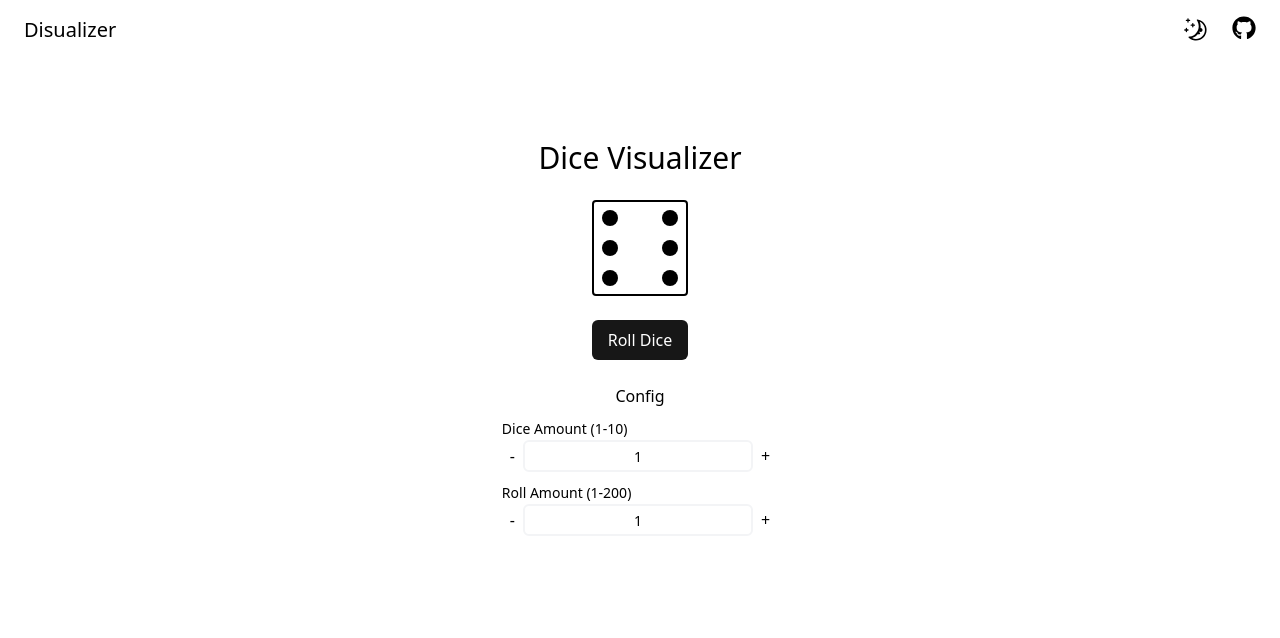
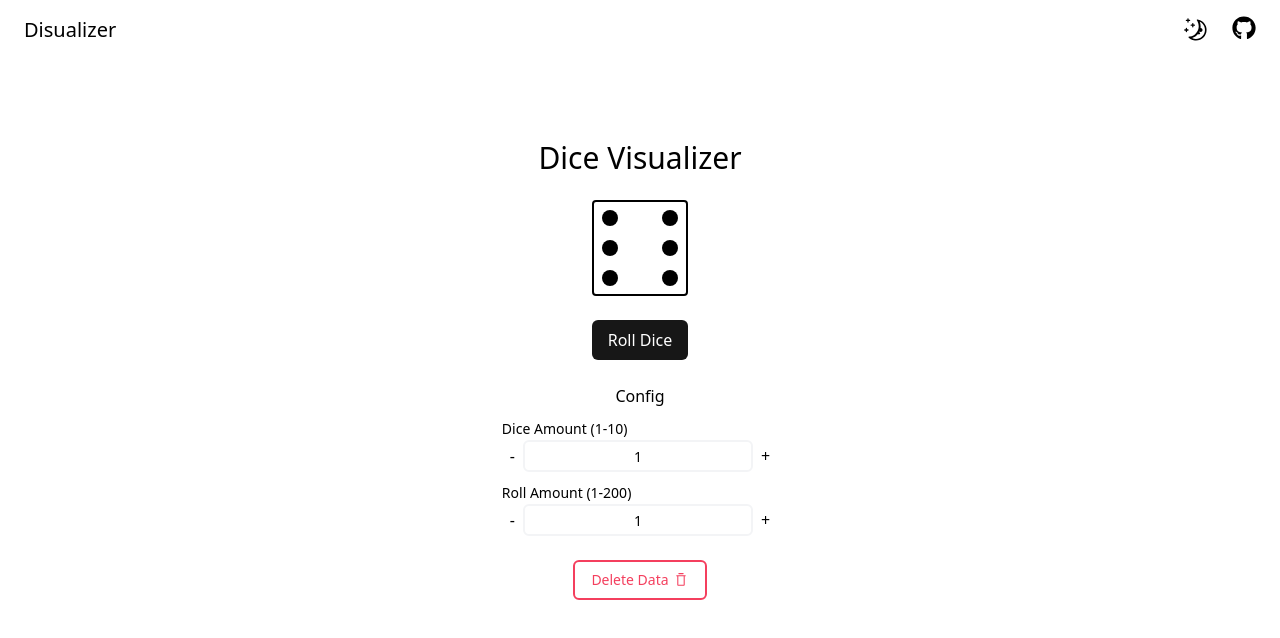
Before and after one commit to jchen2090/Disualizer, a React (Vite) app: page / in a window 1280 px wide. Shown: the top 638 px of the page. Built offline with nearby package versions, Linux system fonts and the light colour scheme.

Commit message:
Allow users to reroll and delete previous rolls

```diff
--- /dev/null
+++ b/src/components/DeleteDataButton.tsx
@@ -0,0 +1,65 @@
+import { RxTrash } from "react-icons/rx";
+import { useDashboardContext } from "../hooks/useDashboardContext";
+import { useEffect, useState } from "react";
+
+const defaultMessage = "Delete Data";
+const generateLoadingMsg = (message: string) => {
+  const pattern = /\./g;
+  const dotLength = message.match(pattern)?.length;
+
+  //TODO: Refactor this later(?)
+  if (dotLength === 3) {
+    return "Resetting";
+  } else if (dotLength === 2) {
+    return "Resetting...";
+  } else if (dotLength === 1) {
+    return "Resetting..";
+  } else {
+    return "Resetting.";
+  }
+};
+
+export default function DeleteDataButton() {
+  const { resetRawData } = useDashboardContext();
+  const [message, setMessage] = useState(defaultMessage);
+  const [isLoading, setIsLoading] = useState(true);
+
+  useEffect(() => {
+    // Check is required since this gets ran on initial load
+    if (message !== defaultMessage) {
+      setTimeout(() => {
+        setIsLoading(false);
+        setMessage("Data wiped!");
+      }, 1500);
+    }
+  }, [message]);
+
+  useEffect(() => {
+    let intervalId: NodeJS.Timeout;
+
+    // Check is required since this gets ran on initial load
+    if (message !== defaultMessage && isLoading) {
+      intervalId = setInterval(() => {
+        setMessage(generateLoadingMsg(message));
+      }, 250);
+    }
+
+    return () => {
+      intervalId ? clearInterval(intervalId) : undefined;
+    };
+  }, [message, isLoading]);
+
+  const handleOnClick = () => {
+    resetRawData();
+    setMessage("Resetting");
+  };
+
+  return (
+    <button className="flex flex-row items-center self-center gap-1 mt-4 btn-danger" onClick={handleOnClick}>
+      {message}
+      <span>
+        <RxTrash size={16} />
+      </span>
+    </button>
+  );
+}
--- a/src/context/DashboardContext.tsx
+++ b/src/context/DashboardContext.tsx
@@ -1,4 +1,5 @@
 import { Dispatch, ReactNode, SetStateAction, createContext, useState } from "react";
+import { generateNumber } from "../utils";
 
 type contextProps = {
   children: ReactNode;
@@ -13,6 +14,8 @@ type contextDefaultValues = {
   setRollAmount: Dispatch<SetStateAction<number>>;
   setIsLoading: Dispatch<SetStateAction<boolean>>;
   setDiceAmount: Dispatch<SetStateAction<number>>;
+  updateRawData: () => void;
+  resetRawData: () => void;
 };
 
 export type Roll = {
@@ -28,6 +31,31 @@ export default function DashboardContextProvider({ children }: contextProps) {
   const [diceAmount, setDiceAmount] = useState(1);
   const [rollAmount, setRollAmount] = useState(1);
 
+  /*
+    TODO: ID generation has a bug where it will reuse the same ID
+    While this is fine now since we're not using the ID property,
+    Any computation based on ID will break until this is fixed
+  */
+  const updateRawData = () => {
+    for (let i = 0; i < rollAmount; i++) {
+      const temp: Array<number> = [];
+      for (let j = 0; j < diceAmount; j++) {
+        temp.push(generateNumber());
+      }
+      const sum = temp.reduce((acc, current) => acc + current);
+      const payload: Roll = {
+        id: i,
+        roll: sum,
+        dice: temp,
+      };
+      setRawData((prev) => [...prev, payload]);
+    }
+  };
+
+  const resetRawData = () => {
+    setRawData([]);
+  };
+
   const globalFunctions = {
     isLoading,
     rawData,
@@ -37,6 +65,8 @@ export default function DashboardContextProvider({ children }: contextProps) {
     setDiceAmount,
     setIsLoading,
     setRollAmount,
+    updateRawData,
+    resetRawData,
   };
 
   return <DashboardContext.Provider value={globalFunctions}>{children}</DashboardContext.Provider>;
--- a/src/index.css
+++ b/src/index.css
@@ -3,7 +3,15 @@
 @tailwind utilities;
 
 @layer components {
-  * {
-    @apply transition-colors duration-200;
+  .btn-primary {
+    @apply h-10 px-4 py-2 text-white rounded-md bg-neutral-900 hover:bg-neutral-900/90 dark:bg-white dark:text-black dark:hover:bg-white/90;
+  }
+
+  .btn-danger {
+    @apply h-10 px-4 py-2 text-sm transition-colors duration-300 border-2 rounded-md text-rose-500 border-rose-500 hover:text-white hover:bg-rose-500;
+  }
+
+  .form-input {
+    @apply h-8 px-3 py-2 text-sm text-center border-2 border-gray-100 rounded-md dark:bg-neutral-800/80 dark:border-transparent dark:text-white;
   }
 }
--- a/src/pages/Dashboard.tsx
+++ b/src/pages/Dashboard.tsx
@@ -4,9 +4,14 @@ import FrequencyTable from "../components/dashboard/FrequencyTable";
 import { useDashboardContext } from "../hooks/useDashboardContext";
 import Loading from "./Loading";
 import GeneralStatsChart from "../components/dashboard/GeneralStatsChart";
+import { RxReload } from "react-icons/rx";
+import { useNavigate } from "react-router-dom";
+import { useThemeContext } from "../hooks/useThemeContext";
 
 export default function Dashboard() {
   const { isLoading, setIsLoading } = useDashboardContext();
+  const { theme } = useThemeContext();
+  const navigate = useNavigate();
 
   setTimeout(() => {
     /**
@@ -21,7 +26,15 @@ export default function Dashboard() {
 
   return (
     <div className="flex flex-col gap-16 p-6">
-      <div className="flex flex-row items-center w-full justify-evenly">
+      <div className="self-center">
+        <button className="flex items-center gap-2 px-24 btn-primary" onClick={() => navigate("/")}>
+          Reroll
+          <span>
+            <RxReload size={12} color={theme === "dark" ? "black" : "white"} />
+          </span>
+        </button>
+      </div>
+      <div className="flex flex-row items-center w-full mt-6 justify-evenly">
         <div className="w-3/5 h-96">
           <GeneralStatsChart />
         </div>
--- a/src/pages/Home.tsx
+++ b/src/pages/Home.tsx
@@ -3,7 +3,7 @@ import Die from "../components/Die";
 import { useNavigate } from "react-router-dom";
 import { useDashboardContext } from "../hooks/useDashboardContext";
 import { generateNumber } from "../utils";
-import { Roll } from "../context/DashboardContext";
+import DeleteDataButton from "../components/DeleteDataButton";
 
 type formSchema = {
   dice: number | string;
@@ -11,7 +11,7 @@ type formSchema = {
 };
 
 export default function Home() {
-  const { setIsLoading, setDiceAmount, setRollAmount, setRawData, rollAmount, diceAmount } = useDashboardContext();
+  const { setIsLoading, setDiceAmount, setRollAmount, updateRawData, rollAmount, diceAmount } = useDashboardContext();
   const [diceDisplay, setDiceDisplay] = useState<number[]>([]);
   const [forms, setForms] = useState<formSchema>({ dice: diceAmount, rolls: rollAmount });
   const navigate = useNavigate();
@@ -36,24 +36,8 @@ export default function Home() {
   }, [forms.dice, diceDisplay]);
 
   const rollDice = () => {
-    for (let i = 0; i < rollAmount; i++) {
-      const temp: Array<number> = [];
-      for (let j = 0; j < diceAmount; j++) {
-        temp.push(generateNumber());
-      }
-      const sum = temp.reduce((acc, current) => acc + current);
-      const payload: Roll = {
-        id: i,
-        roll: sum,
-        dice: temp,
-      };
-      setRawData((prev) => [...prev, payload]);
-    }
-  };
-
-  const reRoll = () => {
     setIsLoading(true);
-    rollDice();
+    updateRawData();
     navigate("/dashboard");
   };
 
@@ -125,10 +109,7 @@ export default function Home() {
           <Die number={roll} key={idx} />
         ))}
       </div>
-      <button
-        onClick={reRoll}
-        className="h-10 px-4 py-2 text-white rounded-md bg-neutral-900 hover:bg-neutral-900/90 dark:bg-white dark:text-black dark:hover:bg-white/90"
-      >
+      <button onClick={rollDice} className="btn-primary">
         Roll Dice
       </button>
       <div className="flex flex-col gap-2">
@@ -139,12 +120,7 @@ export default function Home() {
             <button className="px-2 dark:text-white" onClick={decreaseDie}>
               -
             </button>
-            <input
-              name="dice"
-              className="h-8 px-3 py-2 text-sm text-center border-2 border-gray-100 rounded-md dark:bg-neutral-800/80 dark:border-transparent dark:text-white"
-              value={forms.dice}
-              onChange={handleOnChange}
-            />
+            <input name="dice" className="form-input" value={forms.dice} onChange={handleOnChange} />
             <button className="px-2 dark:text-white" onClick={increaseDie}>
               +
             </button>
@@ -156,17 +132,13 @@ export default function Home() {
             <button className="px-2 dark:text-white" onClick={decreaseRoll}>
               -
             </button>
-            <input
-              name="rolls"
-              className="h-8 px-3 py-2 text-sm text-center border-2 border-gray-100 rounded-md dark:bg-neutral-800/80 dark:border-transparent dark:text-white"
-              value={forms.rolls}
-              onChange={handleOnChange}
-            />
+            <input name="rolls" className="form-input" value={forms.rolls} onChange={handleOnChange} />
             <button className="px-2 dark:text-white" onClick={increaseRoll}>
               +
             </button>
           </div>
         </div>
+        <DeleteDataButton />
       </div>
     </main>
   );
```
